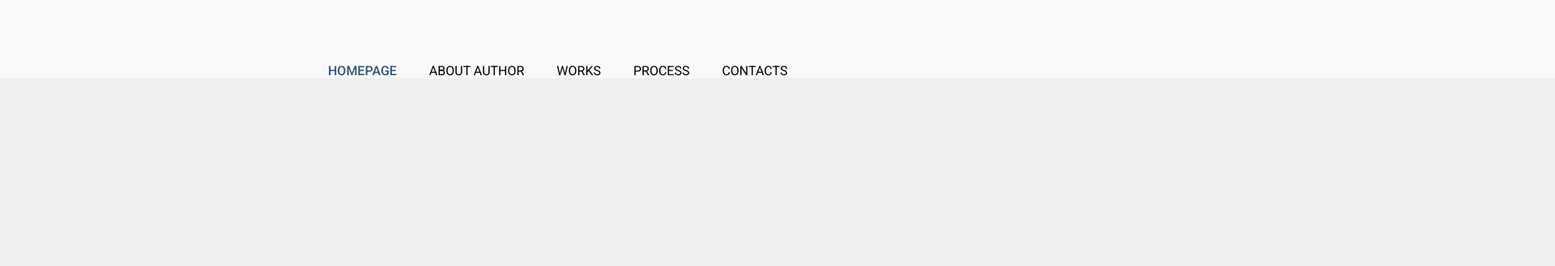
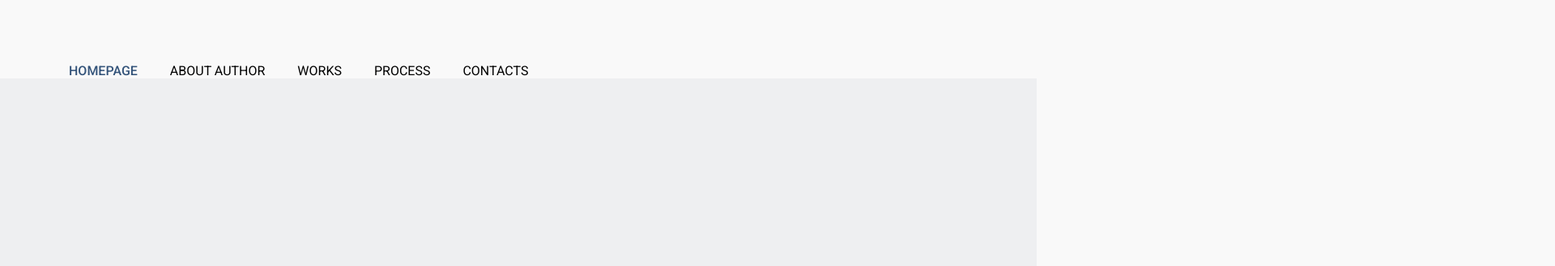
Before and after one commit to vtoroeprishestvie666-dev/-, a plain HTML site: page index.html in a window 1280 px wide. Shown: the top 329 px of the page at 81% size, 1920 px wide, since content can reach past the window. Drawn offline with Linux system fonts and the light colour scheme; a web font is replaced by a local one.

Commit message:
Homework 7

```diff
--- a/stylex.css
+++ b/stylex.css
@@ -6,8 +6,6 @@ body {
   margin: 0;
   font-family: "Roboto", sans-serif;
   background-color: #f9f9f9;
-  width: 1920px;
-  min-height: 2408px;
 }
 
 header {
```
